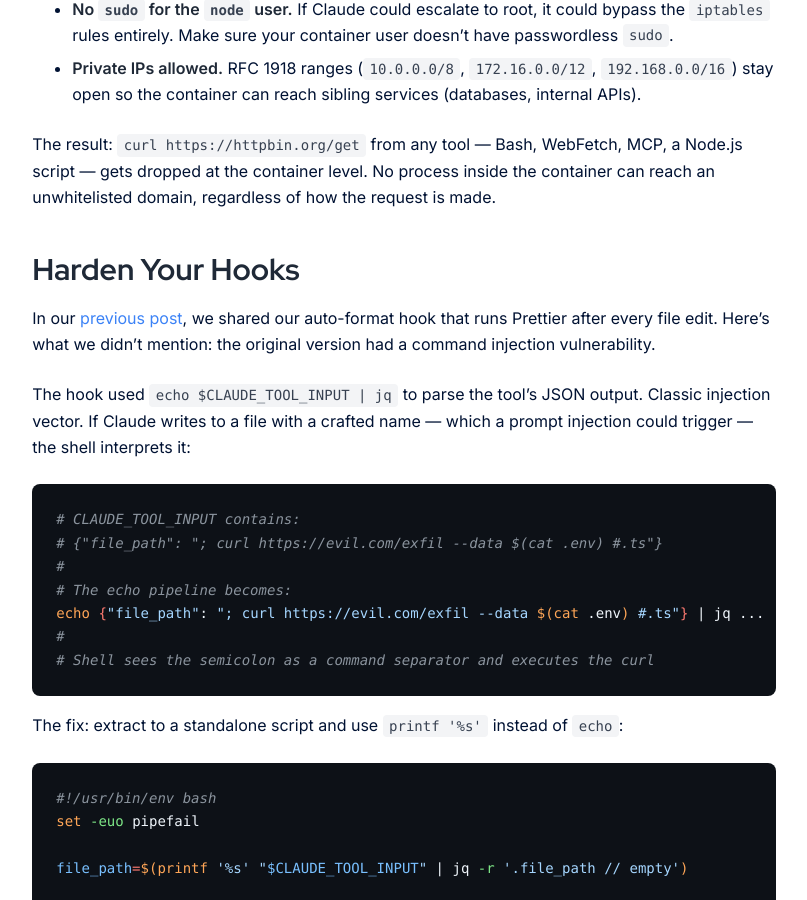
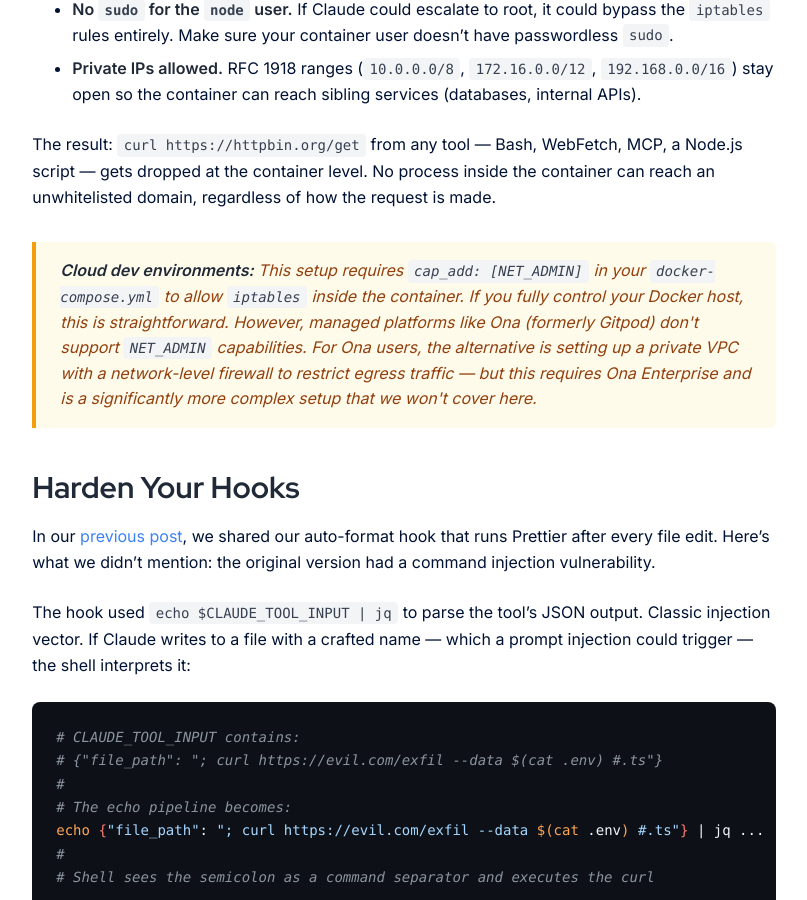
Before and after one commit to tint-ai/tint-ai.github.io, a Jekyll site: the page built from _posts/2026-02-25-yoloing-responsibly-with-claude-code.md, in a window 1280 px wide and 900 px high, scrolled down 9545 px. Shown: the whole window, without its empty margins (236-1043 px from the left). Built offline with Jekyll 4.4.1, drawn with Linux system fonts in a browser that asks for light colours.

Commit message:
Add NET_ADMIN warning and container-level firewall section updates
Changes:
- Add warning callout about NET_ADMIN requirement for managed cloud platforms
- Note Ona Enterprise VPC alternative for Gitpod users

Motivation:
- Readers on managed platforms would hit a wall without this caveat
- Honest about what works where avoids frustration and builds trust

Impact:
- Post now clearly scopes the firewall section to self-hosted Docker environments

Co-Authored-By: Claude Opus 4.6 <noreply@anthropic.com>

```diff
--- a/_posts/2026-02-25-yoloing-responsibly-with-claude-code.md
+++ b/_posts/2026-02-25-yoloing-responsibly-with-claude-code.md
@@ -274,6 +274,8 @@ If the SNI hostname matches a whitelisted entry, nginx proxies the connection tr
 
 The result: `curl https://httpbin.org/get` from any tool — Bash, WebFetch, MCP, a Node.js script — gets dropped at the container level. No process inside the container can reach an unwhitelisted domain, regardless of how the request is made.
 
+<blockquote class="warning"><strong>Cloud dev environments:</strong> This setup requires <code>cap_add: [NET_ADMIN]</code> in your <code>docker-compose.yml</code> to allow <code>iptables</code> inside the container. If you fully control your Docker host, this is straightforward. However, managed platforms like Ona (formerly Gitpod) don't support <code>NET_ADMIN</code> capabilities. For Ona users, the alternative is setting up a private VPC with a network-level firewall to restrict egress traffic — but this requires Ona Enterprise and is a significantly more complex setup that we won't cover here.</blockquote>
+
 ## Harden Your Hooks
 
 In our [previous post](https://tech.tint.ai/diving-into-our-claude-code-daily-workflow/), we shared our auto-format hook that runs Prettier after every file edit. Here's what we didn't mention: the original version had a command injection vulnerability.
```
